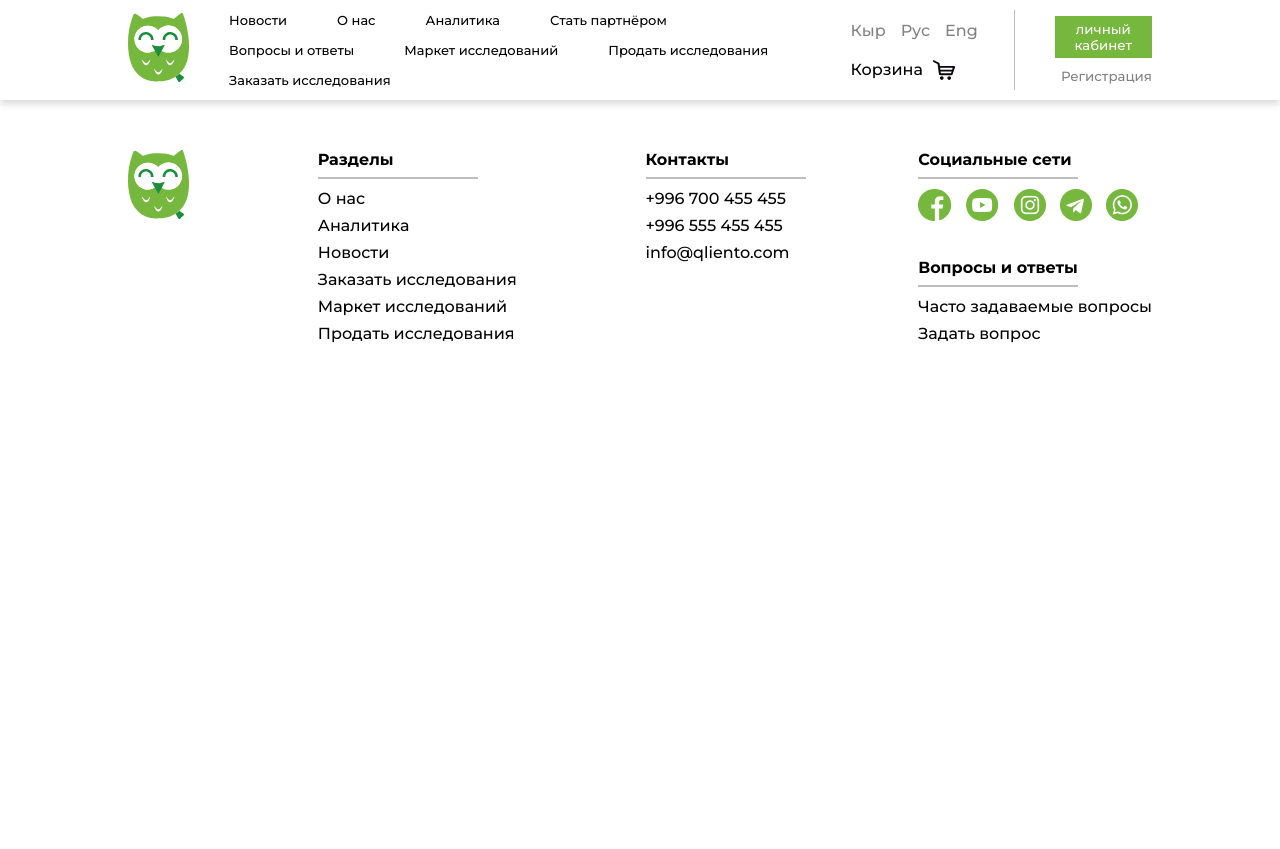
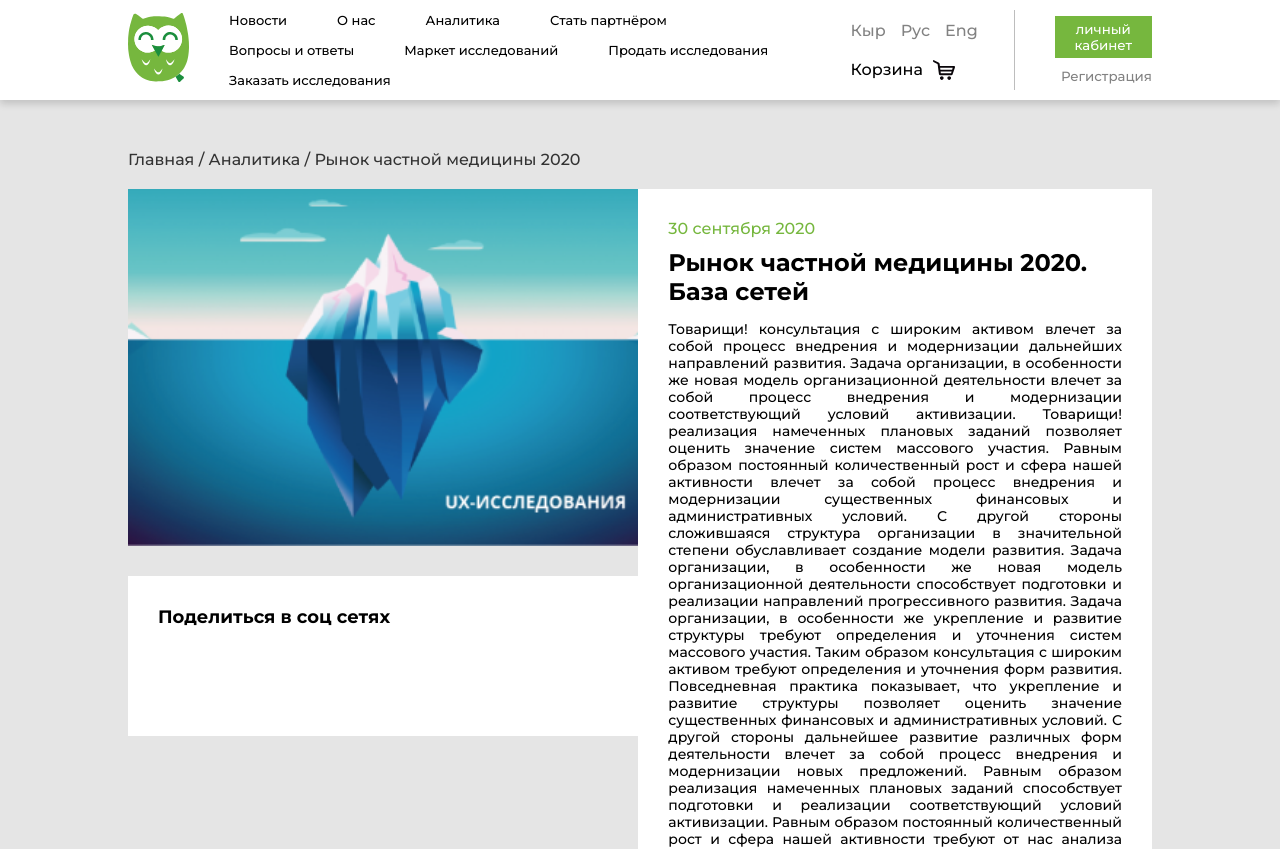
Before and after one commit to Qliento/Frontend, a React (Create React App) app: page /analiticCard in a window 1280 px wide. Shown: the top 849 px of the page. Before the commit the page ends 800 px from the top, so only its background shows below. Built offline with nearby package versions, Linux system fonts and the light colour scheme.

Commit message:
made layout of analityc

```diff
--- a/public/index.html
+++ b/public/index.html
@@ -38,5 +38,6 @@
       To begin the development, run `npm start` or `yarn start`.
       To create a production bundle, use `npm run build` or `yarn build`.
     -->
+    <script src="https://yastatic.net/share2/share.js"></script>
   </body>
 </html>
--- a/src/components/analitic_Card/analiticCard.js
+++ b/src/components/analitic_Card/analiticCard.js
@@ -7,7 +7,28 @@ const AnaliticCard = () => {
 
     return(
         <div className={st.container}>
+            <span className={st.analiticCard_way}>Главная / Аналитика / Рынок частной медицины 2020</span>
+            <div className={st.card_content}>
+                <div className={st.card_img}>
+                    <img src={require('../analitic/analitic_bg.png')} alt="img" />
+                    <div className={st.shareIt}>
+                        <span>Поделиться в соц сетях</span>
+                        <div className={st.shareIt_icons}>
+                        <div class="ya-share2" data-curtain data-size="l" data-services="vkontakte,facebook,telegram,whatsapp"></div>
+                        </div>
+                    </div>
+                </div>
+                <div className={st.card_description}>
+                    <span>30 сентября 2020
+                    </span>
+                    <h4>Рынок частной медицины 2020. База сетей</h4>
+                    <p>Товарищи! консультация с широким активом влечет за собой процесс внедрения и модернизации дальнейших направлений развития. Задача организации, в особенности же новая модель организационной деятельности влечет за собой процесс внедрения и модернизации соответствующий условий активизации. Товарищи! реализация намеченных плановых заданий позволяет оценить значение систем массового участия. Равным образом постоянный количественный рост и сфера нашей активности влечет за собой процесс внедрения и модернизации существенных финансовых и административных условий.
+С другой стороны сложившаяся структура организации в значительной степени обуславливает создание модели развития. Задача организации, в особенности же новая модель организационной деятельности способствует подготовки и реализации направлений прогрессивного развития. Задача организации, в особенности же укрепление и развитие структуры требуют определения и уточнения систем массового участия. Таким образом консультация с широким активом требуют определения и уточнения форм развития. Повседневная практика показывает, что укрепление и развитие структуры позволяет оценить значение существенных финансовых и административных условий.
 
+        С другой стороны дальнейшее развитие различных форм деятельности влечет за собой процесс внедрения и модернизации новых предложений. Равным образом реализация намеченных плановых заданий способствует подготовки и реализации соответствующий условий активизации. Равным образом постоянный количественный рост и сфера нашей активности требуют от нас анализа систем массового участия.
+                    </p>
+                </div>
+            </div>
         </div>
     )
 }
--- a/src/components/analitic_Card/analiticCard.module.css
+++ b/src/components/analitic_Card/analiticCard.module.css
@@ -0,0 +1,67 @@
+.container{
+    padding: 50px 10% 200px 10%;
+}
+
+.analiticCard_way{
+    color: #333;
+}
+
+.card_content{
+    margin-top: 20px;
+    display: flex;
+    width: 100%;
+    justify-content: space-between;
+    position: relative;
+}
+
+.card_img{
+    position: sticky;
+    top: 150px;
+    width: 540px;
+    display: flex;
+    flex-direction: column;
+    height: 100%;
+}
+
+.card_img img{
+    width: 100%;
+}
+
+.shareIt{
+    width: 100%;
+    height: 160px;
+    background-color: #fff;
+    margin-top: 30px;
+    padding: 30px;
+}
+
+.shareIt span{
+    font-weight: 700;
+    font-size: 18px;
+}
+
+.shareIt_icons{
+    margin-top: 25px;
+}
+
+.card_description{
+    width: 540px;
+    background-color: #fff;
+    padding: 30px;
+}
+
+.card_description span{
+    color: var(--green);
+}
+
+.card_description h4{
+    font-size: 24px;
+    margin-top: 10px;
+    margin-bottom: 15px;
+}
+
+.card_description p{
+    text-align: justify;
+    line-height: 17px;
+    font-size: 14px;
+}
```
